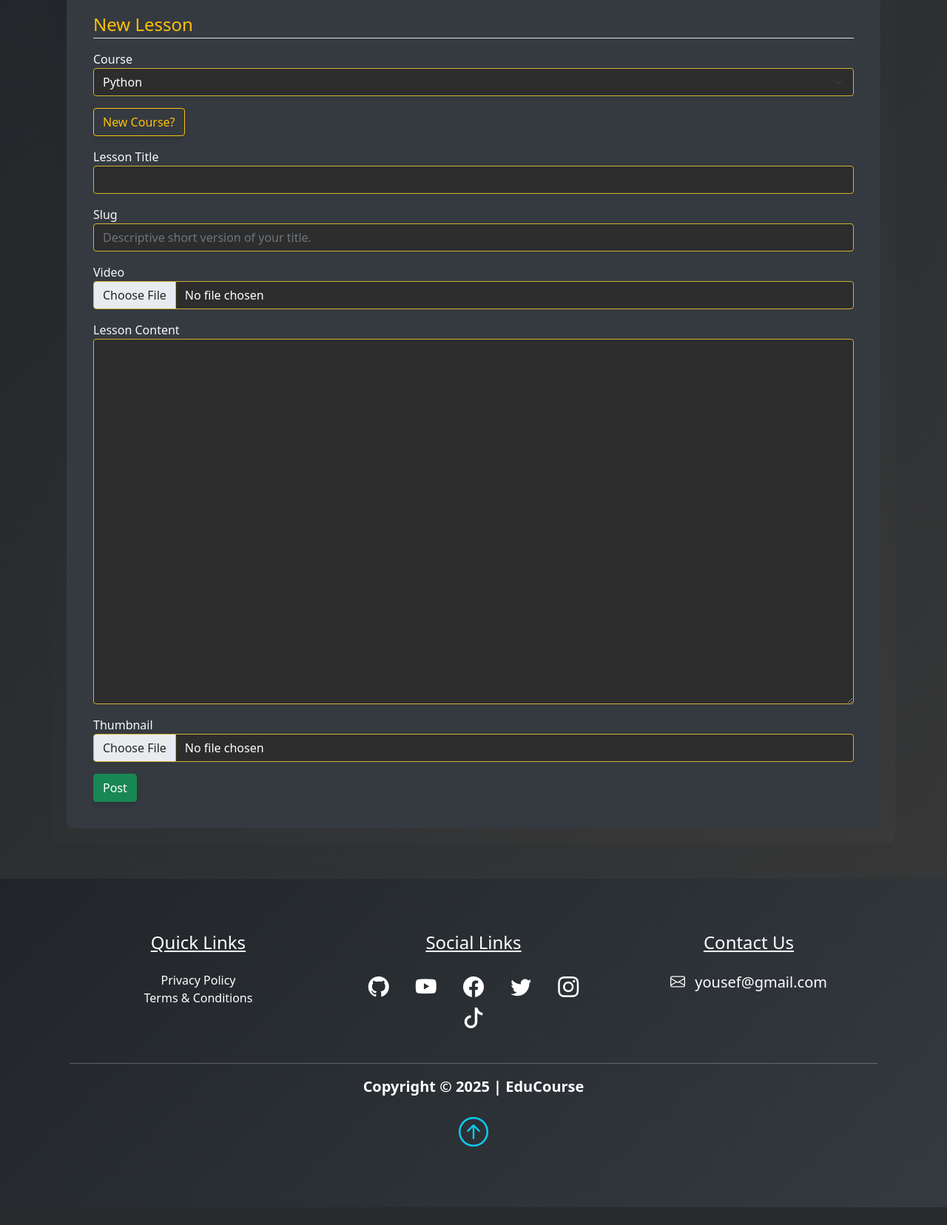
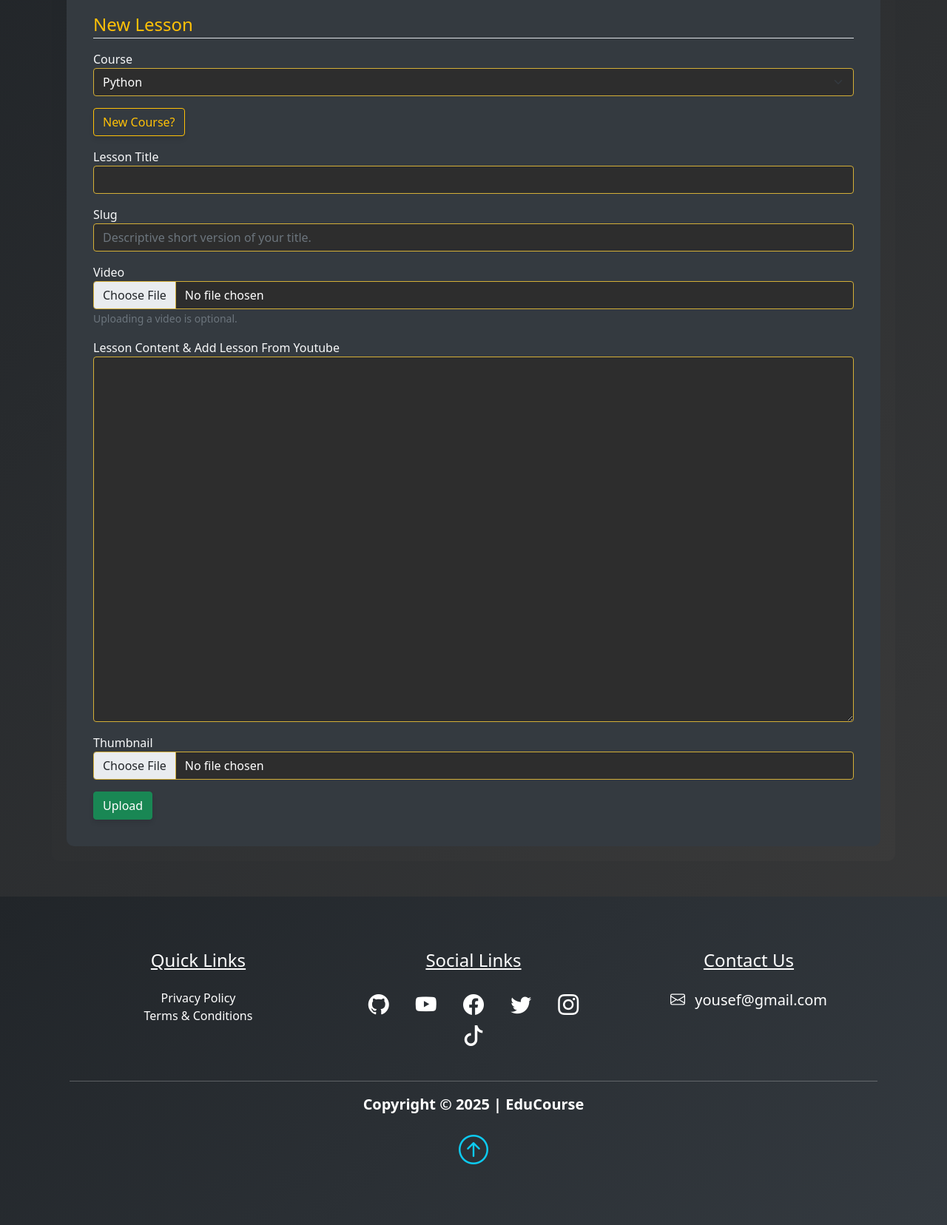
Before and after one commit to yousefxElsalahawy/EduCorses-Webstack-Portfolio-Project, a Flask app: page /dashboard/new_lesson in a window 1280 px wide. Shown: the part 207-1863 px from the top of the page at 74% size. Before the commit the page ends 1839 px from the top, so only its background shows below. Run offline with Flask 3, Linux system fonts and the light colour scheme; a user stored in the database is signed in; some libraries are stand-ins or nearby versions.

Commit message:
Enhance form field for video upload in 'new_lesson.html'
- Added a help text message below the video upload field: 'Uploading a video is optional.'
- Improved error handling display with invalid feedback for better user experience..
- Simplified conditional rendering logic for the video field.

```diff
--- a/pythonic/templates/new_lesson.html
+++ b/pythonic/templates/new_lesson.html
@@ -57,6 +57,7 @@
         </div>
 
         <!-- Video file field -->
+
         <div class="mb-3">
             {{ new_lesson_form.video.label(class='form-control-label text-light') }}
             {% if new_lesson_form.video.errors %}
@@ -69,11 +70,12 @@
             {% else %}
                 {{ new_lesson_form.video(class='form-control', style="background-color: #2d2d2d; color: #fff; border: 1px solid #d4af37;") }}
             {% endif %}
+            <small class="form-text text-muted">Uploading a video is optional.</small>
         </div>
 
         <!-- Content field -->
         <div class="mb-3">
-            {{ new_lesson_form.content.label(class='form-control-label text-light') }}
+            {{ new_lesson_form.content.label(class='form-control-label text-light', text='Lesson Content & Add Lesson From Youtube') }}
             {% if new_lesson_form.content.errors %}
                 {{ new_lesson_form.content(class='form-control is-invalid', style="background-color: #2d2d2d; color: #fff; border: 1px solid #d4af37;") }}
                 <div class="invalid-feedback">
@@ -85,7 +87,6 @@
                 {{ new_lesson_form.content(class='form-control', style="background-color: #2d2d2d; color: #fff; border: 1px solid #d4af37;") }}
             {% endif %}
         </div>
-
         <!-- Thumbnail field -->
         <div class="mb-3">
             {{ new_lesson_form.thumbnail.label(class='form-control-label text-light') }}
@@ -103,11 +104,11 @@
 
         <div class="form-group">
             <div class="col-12">
-                <button class="btn btn-success" type="submit">Post</button>
+                <button class="btn btn-success" type="submit">Upload</button>
             </div>
         </div>
     </form>
-    {{ ckeditor.load() }}
+    {{ ckeditor.load(custom_url = url_for('static', filename = 'ckeditor/ckeditor.js')) }}
     {{ ckeditor.config(name='content') }}
 
     <!-- Modal for New Course -->
@@ -153,6 +154,12 @@
     </div> <!-- End of new_lesson div -->
 {% endblock new_lesson %}
 
+
+<link href="{{ url_for('static', filename='ckeditor/plugins/codesnippet/lib/highlight/styles/monokai_sublime.css') }}" rel="stylesheet">
+<script src="{{ url_for('static', filename='ckeditor/plugins/codesnippet/lib/highlight/highlight.pack.js') }}"></script>
+
+
+
 <script>
     document.getElementById("new-course-form").addEventListener("submit", function (e) {
         e.preventDefault();
```
